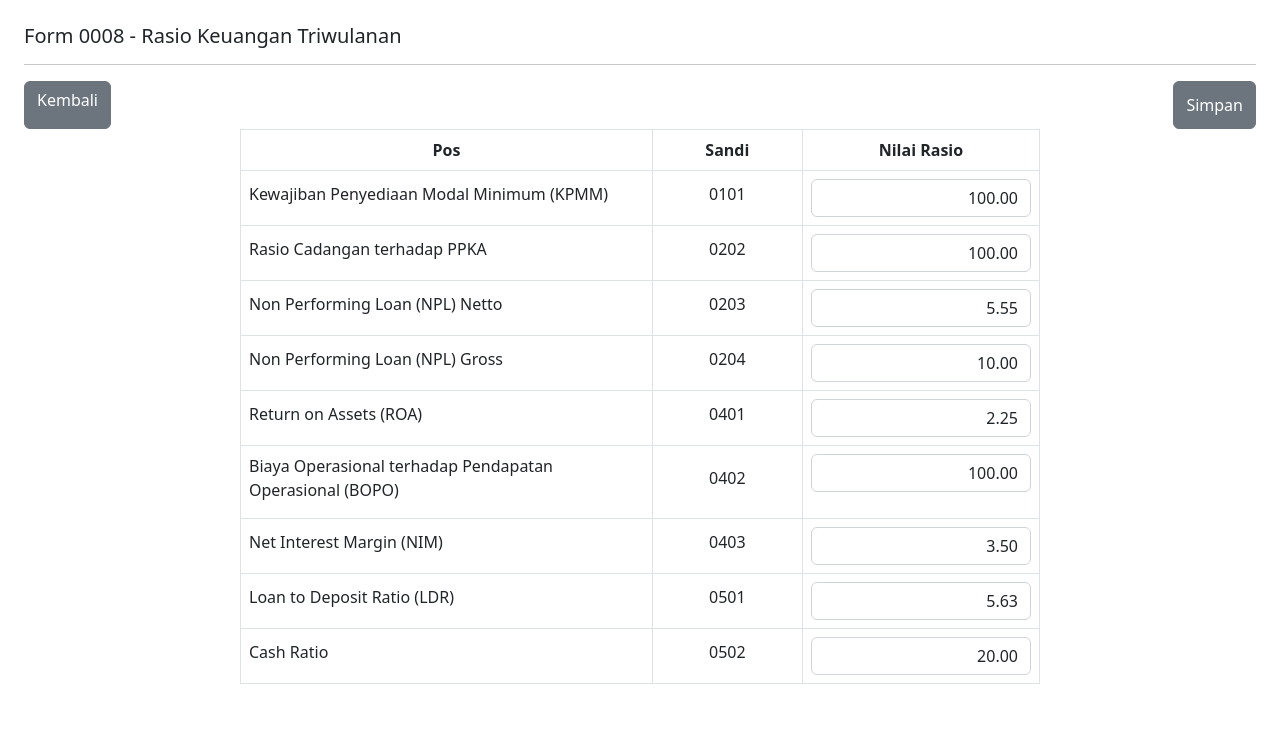
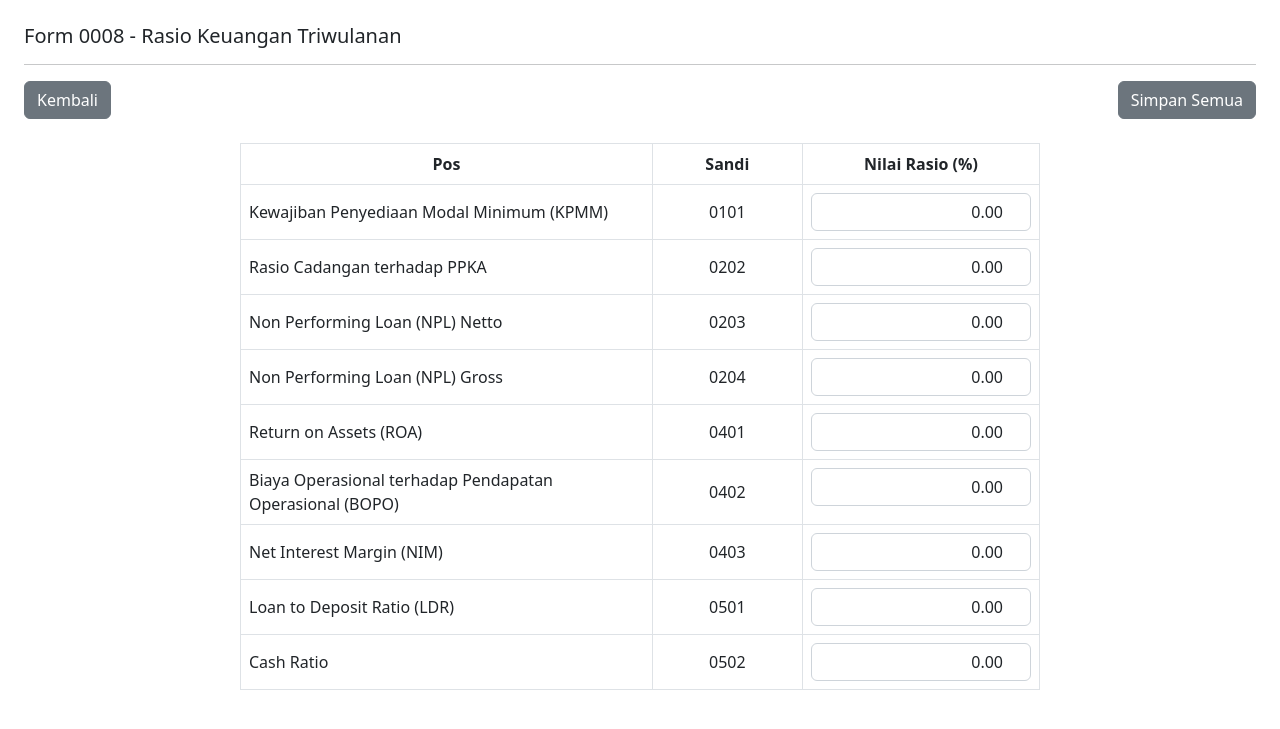
Before and after one commit to Hasansinaga/Report-Lapbul, a Django app: page /lapbul/form_0008/ in a window 1280 px wide. Shown: the part 56-785 px from the top of the page. Run offline with Django 5.2, Linux system fonts and the light colour scheme; some libraries are stand-ins or nearby versions.

Commit message:
Update form-0008

```diff
--- /dev/null
+++ b/lapbul_app/controllers/form_0008_controllers.py
@@ -0,0 +1,60 @@
+from django.shortcuts import render
+from django.db import connection
+from django.http import JsonResponse
+from django.views.decorators.csrf import csrf_protect
+from django.views.decorators.http import require_http_methods
+
+def form_0008(request):
+    data = {}
+
+    try:
+        with connection.cursor() as cursor:
+            # Get main form data
+            cursor.execute("EXEC sp_get_lap0008 '06', '2025', '500949'")
+            columns = [col[0] for col in cursor.description]
+            rows = cursor.fetchall()
+
+            # Convert rows to dictionary with sandi as key
+            for row in rows:
+                row_dict = dict(zip(columns, row))
+                # Use sandipos as key for easy template access
+                if 'sandipos' in row_dict and 'persenrasio' in row_dict:
+                    data[row_dict['sandipos']] = row_dict['persenrasio']
+
+    except Exception as e:
+        print(f"Database error: {str(e)}")
+        data = {}
+
+    context = {
+        'title': 'Lapbul Ojk',
+        'data': data,
+    }
+    return render(request, 'lapbul_app/form_0008.html', context)
+
+
+@csrf_protect
+@require_http_methods(["POST"])
+def update_form_0008(request):
+    """Handle form 0008 data updates"""
+    try:
+        # Get form data
+        sandipos = request.POST.get('sandipos', '')
+        persenrasio = request.POST.get('persenrasio', '')
+
+        # Execute the update stored procedure
+        with connection.cursor() as cursor:
+            cursor.execute(
+                "EXEC sp_update_lap0008 '06', '2025', '500949', %s, %s",
+                [sandipos, persenrasio]
+            )
+
+        return JsonResponse({
+            'success': True,
+            'message': 'Data berhasil diperbarui.'
+        })
+
+    except Exception as e:
+        return JsonResponse({
+            'success': False,
+            'message': f'Terjadi kesalahan: {str(e)}'
+        })
--- a/lapbul_app/templates/lapbul_app/form_0008.html
+++ b/lapbul_app/templates/lapbul_app/form_0008.html
@@ -7,83 +7,216 @@
     min-width: 150px;
 }
 </style>
+
 <div id="layoutSidenav_content">
     <main>
         <div class="container-fluid px-4">
             <h5 class="mt-4">Form 0008 - Rasio Keuangan Triwulanan</h5>
             <hr>
             <div class="d-flex justify-content-between">
-                <a href="{% url 'lapbul_app:lapbul' %}" class="btn btn-secondary">Kembali</a><br><br>
+                <a href="{% url 'lapbul_app:lapbul' %}" class="btn btn-secondary">Kembali</a>
+                <button type="button" class="btn btn-secondary" onclick="saveAllData()">Simpan Semua</button>
+            </div>
+            <br>
 
-                <button type="submit" class="btn btn-secondary">Simpan</button>
-
+            <!-- Alert untuk menampilkan pesan -->
+            <div id="alertMessage" class="alert alert-dismissible fade" role="alert" style="display: none;">
+                <span id="alertText"></span>
+                <button type="button" class="btn-close" onclick="closeAlert()"></button>
             </div>
 
-
             <div class="d-flex justify-content-center">
-
-                <form>
+                <form id="form0008Form" method="post">
+                    {% csrf_token %}
                     <table class="table table-bordered" style="max-width:800px;">
                         <thead>
                             <tr class="text-center">
                                 <th>Pos</th>
                                 <th>Sandi</th>
-                                <th>Nilai Rasio</th>
+                                <th>Nilai Rasio (%)</th>
                             </tr>
                         </thead>
                         <tbody>
-                            <tr>
-                                <td class="align-middle"><label class="form-label" for="kpmm">Kewajiban Penyediaan Modal Minimum (KPMM)</label></td>
-                                <td class="align-middle text-center"><label class="form-label" for="kpmm">0101</label></td>
-                                <td><input type="text" class="form-control text-end" id="kpmm" name="kpmm" value="100.00" /></td>
+                            <tr data-sandi="0101">
+                                <td class="align-middle">Kewajiban Penyediaan Modal Minimum (KPMM)</td>
+                                <td class="align-middle text-center">0101</td>
+                                <td><input type="number" class="form-control text-end rasio-input" data-sandi="0101" step="0.01" value="{{ data.0101|default:'0.00' }}" /></td>
                             </tr>
-                            <tr>
-                                <td class="align-middle"><label class="form-label" for="ckpn">Rasio Cadangan terhadap PPKA</label></td>
-                                <td class="align-middle text-center"><label class="form-label" for="ckpn">0202</label></td>
-                                <td><input class="form-control text-end" id="ckpn" name="ckpn" rows="2" value="100.00"></td>
+                            <tr data-sandi="0202">
+                                <td class="align-middle">Rasio Cadangan terhadap PPKA</td>
+                                <td class="align-middle text-center">0202</td>
+                                <td><input type="number" class="form-control text-end rasio-input" data-sandi="0202" step="0.01" value="{{ data.0202|default:'0.00' }}" /></td>
                             </tr>
-                            <tr>
-                                <td class="align-middle"><label class="form-label" for="npl_net">Non Performing Loan (NPL) Netto</label></td>
-                                <td class="align-middle text-center"><label class="form-label" for="npl_net">0203</label></td>
-                                <td><input type="text" class="form-control text-end" id="npl_net" name="npl_net" value="5.55" /></td>
+                            <tr data-sandi="0203">
+                                <td class="align-middle">Non Performing Loan (NPL) Netto</td>
+                                <td class="align-middle text-center">0203</td>
+                                <td><input type="number" class="form-control text-end rasio-input" data-sandi="0203" step="0.01" value="{{ data.0203|default:'0.00' }}" /></td>
                             </tr>
-                            <tr>
-                                <td class="align-middle"><label class="form-label" for="npl_gross">Non Performing Loan (NPL) Gross</label></td>
-                                <td class="align-middle text-center"><label class="form-label" for="npl_gross">0204</label></td>
-                                <td><input type="text" class="form-control text-end" id="npl_gross" name="npl_gross" value="10.00" /></td>
+                            <tr data-sandi="0204">
+                                <td class="align-middle">Non Performing Loan (NPL) Gross</td>
+                                <td class="align-middle text-center">0204</td>
+                                <td><input type="number" class="form-control text-end rasio-input" data-sandi="0204" step="0.01" value="{{ data.0204|default:'0.00' }}" /></td>
                             </tr>
-                            <tr>
-                                <td class="align-middle"><label class="form-label" for="roa">Return on Assets (ROA)</label></td>
-                                <td class="align-middle text-center"><label class="form-label" for="roa">0401</label></td>
-                                <td><input type="text" class="form-control text-end" id="roa" name="roa" value="2.25" /></td>
+                            <tr data-sandi="0401">
+                                <td class="align-middle">Return on Assets (ROA)</td>
+                                <td class="align-middle text-center">0401</td>
+                                <td><input type="number" class="form-control text-end rasio-input" data-sandi="0401" step="0.01" value="{{ data.0401|default:'0.00' }}" /></td>
                             </tr>
-                            <tr>
-                                <td class="align-middle"><label class="form-label" for="bopo">Biaya Operasional terhadap Pendapatan Operasional (BOPO)</label></td>
-                                <td class="align-middle text-center"><label class="form-label" for="bopo">0402</label></td>
-                                <td><input type="text" class="form-control text-end" id="bopo" name="bopo" value="100.00" /></td>
+                            <tr data-sandi="0402">
+                                <td class="align-middle">Biaya Operasional terhadap Pendapatan Operasional (BOPO)</td>
+                                <td class="align-middle text-center">0402</td>
+                                <td><input type="number" class="form-control text-end rasio-input" data-sandi="0402" step="0.01" value="{{ data.0402|default:'0.00' }}" /></td>
                             </tr>
-                            <tr>
-                                <td class="align-middle"><label class="form-label" for="nim">Net Interest Margin (NIM)</label></td>
-                                <td class="align-middle text-center"><label class="form-label" for="nim">0403</label></td>
-                                <td><input type="text" class="form-control text-end" id="nim" name="nim" value="3.50" /></td>
+                            <tr data-sandi="0403">
+                                <td class="align-middle">Net Interest Margin (NIM)</td>
+                                <td class="align-middle text-center">0403</td>
+                                <td><input type="number" class="form-control text-end rasio-input" data-sandi="0403" step="0.01" value="{{ data.0403|default:'0.00' }}" /></td>
                             </tr>
-                            <tr>
-                                <td class="align-middle"><label class="form-label" for="ldr">Loan to Deposit Ratio (LDR)</label></td>
-                                <td class="align-middle text-center"><label class="form-label" for="ldr">0501</label></td>
-                                <td><input type="text" class="form-control text-end" id="ldr" name="ldr" value="5.63" /></td>
+                            <tr data-sandi="0501">
+                                <td class="align-middle">Loan to Deposit Ratio (LDR)</td>
+                                <td class="align-middle text-center">0501</td>
+                                <td><input type="number" class="form-control text-end rasio-input" data-sandi="0501" step="0.01" value="{{ data.0501|default:'0.00' }}" /></td>
                             </tr>
-                            <tr>
-                                <td class="align-middle"><label class="form-label" for="cashratio">Cash Ratio</label></td>
-                                <td class="align-middle text-center"><label class="form-label" for="cashratio">0502</label></td>
-                                <td><input type="text" class="form-control text-end" id="cashratio" name="cashratio" value="20.00" /></td>
+                            <tr data-sandi="0502">
+                                <td class="align-middle">Cash Ratio</td>
+                                <td class="align-middle text-center">0502</td>
+                                <td><input type="number" class="form-control text-end rasio-input" data-sandi="0502" step="0.01" value="{{ data.0502|default:'0.00' }}" /></td>
                             </tr>
                         </tbody>
                     </table>
-
                 </form>
             </div>
             <br>
         </div>
     </main>
 </div>
+
+<script>
+// Function untuk save semua data
+function saveAllData() {
+    const inputs = document.querySelectorAll('.rasio-input');
+    let hasChanges = false;
+
+    // Check if there are any values to save
+    inputs.forEach(input => {
+        if (input.value && input.value !== '0' && input.value !== '0.00') {
+            hasChanges = true;
+        }
+    });
+
+    if (!hasChanges) {
+        showAlert('Tidak ada data untuk disimpan.', 'warning');
+        return;
+    }
+
+    // Save each input individually
+    let promises = [];
+    inputs.forEach(input => {
+        const sandi = input.dataset.sandi;
+        const value = input.value || '0';
+
+        if (value && value !== '0' && value !== '0.00') {
+            promises.push(saveRasioData(sandi, value));
+        }
+    });
+
+    if (promises.length === 0) {
+        showAlert('Tidak ada data untuk disimpan.', 'warning');
+        return;
+    }
+
+    // Execute all saves
+    Promise.all(promises)
+        .then(results => {
+            const successCount = results.filter(r => r.success).length;
+            const failCount = results.length - successCount;
+
+            if (failCount === 0) {
+                showAlert(`Semua data berhasil disimpan (${successCount} rasio).`, 'success');
+            } else {
+                showAlert(`${successCount} data berhasil disimpan, ${failCount} gagal.`, 'warning');
+            }
+        })
+        .catch(error => {
+            console.error('Error saving data:', error);
+            showAlert('Terjadi kesalahan saat menyimpan data.', 'danger');
+        });
+}
+
+// Function untuk save individual rasio data
+function saveRasioData(sandipos, persenrasio) {
+    return new Promise((resolve, reject) => {
+        const formData = new FormData();
+        formData.append('sandipos', sandipos);
+        formData.append('persenrasio', persenrasio);
+        formData.append('csrfmiddlewaretoken', document.querySelector('[name=csrfmiddlewaretoken]').value);
+
+        fetch("{% url 'lapbul_app:update_form_0008' %}", {
+            method: 'POST',
+            body: formData
+        })
+        .then(response => response.json())
+        .then(data => {
+            resolve(data);
+        })
+        .catch(error => {
+            console.error('Error:', error);
+            resolve({ success: false, message: 'Network error' });
+        });
+    });
+}
+
+// Function untuk show alert
+function showAlert(message, type) {
+    const alertDiv = document.getElementById('alertMessage');
+    const alertText = document.getElementById('alertText');
+
+    alertDiv.className = `alert alert-${type} alert-dismissible fade show`;
+    alertText.textContent = message;
+    alertDiv.style.display = 'block';
+
+    // Auto hide after 3 seconds
+    setTimeout(() => {
+        closeAlert();
+    }, 3000);
+}
+
+// Function untuk close alert
+function closeAlert() {
+    const alertDiv = document.getElementById('alertMessage');
+    alertDiv.style.display = 'none';
+}
+
+// Add auto-save on input change (optional - dengan debounce)
+let saveTimeout;
+document.querySelectorAll('.rasio-input').forEach(input => {
+    input.addEventListener('input', function() {
+        clearTimeout(saveTimeout);
+        saveTimeout = setTimeout(() => {
+            const sandi = this.dataset.sandi;
+            const value = this.value || '0';
+
+            if (value && value !== '0' && value !== '0.00') {
+                saveRasioData(sandi, value)
+                    .then(result => {
+                        if (result.success) {
+                            // Visual feedback - border hijau sebentar
+                            this.style.borderColor = '#28a745';
+                            setTimeout(() => {
+                                this.style.borderColor = '';
+                            }, 1000);
+                        } else {
+                            // Visual feedback - border merah
+                            this.style.borderColor = '#dc3545';
+                            setTimeout(() => {
+                                this.style.borderColor = '';
+                            }, 2000);
+                        }
+                    });
+            }
+        }, 1500); // Auto-save 1.5 seconds after user stops typing
+    });
+});
+</script>
+
 {% include 'lapbul_app/footer.html' %}
--- a/lapbul_app/urls.py
+++ b/lapbul_app/urls.py
@@ -3,6 +3,7 @@
 from .controllers import form_0001_controllers as form0001
 from .controllers import form_0006_controllers as form0006
 from .controllers import form_0007_controllers as form0007
+from .controllers import form_0008_controllers as form0008
 
 app_name = 'lapbul_app'
 
@@ -30,7 +31,8 @@
     path('lapbul/form_0007/update/', form0007.update_form_0007, name='update_form_0007'),
     path('lapbul/form_0007/insert/', form0007.insert_form_0007, name='insert_form_0007'),
     path('lapbul/form_0007/delete/', form0007.delete_form_0007, name='delete_form_0007'),
-    path('lapbul/form_0008/', views.form_0008, name='form_0008'),
+    path('lapbul/form_0008/', form0008.form_0008, name='form_0008'),
+    path('lapbul/form_0008/update/', form0008.update_form_0008, name='update_form_0008'),
     path('lapbul/form_0009/', views.form_0009, name='form_0009'),
     path('lapbul/form_0010/', views.form_0010, name='form_0010'),
     path('lapbul/form_0011/', views.form_0011, name='form_0011'),
```
